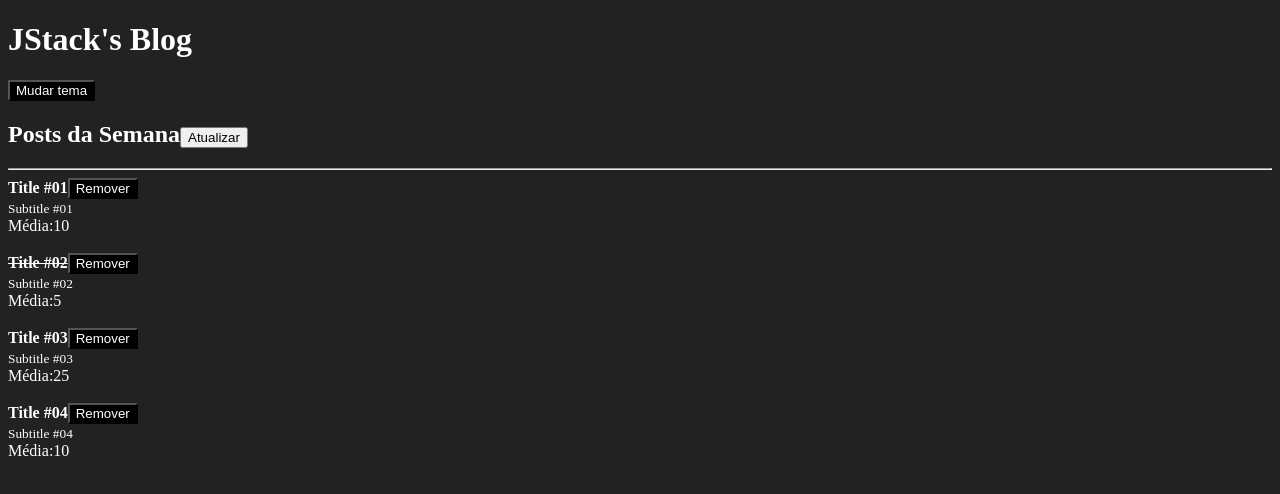
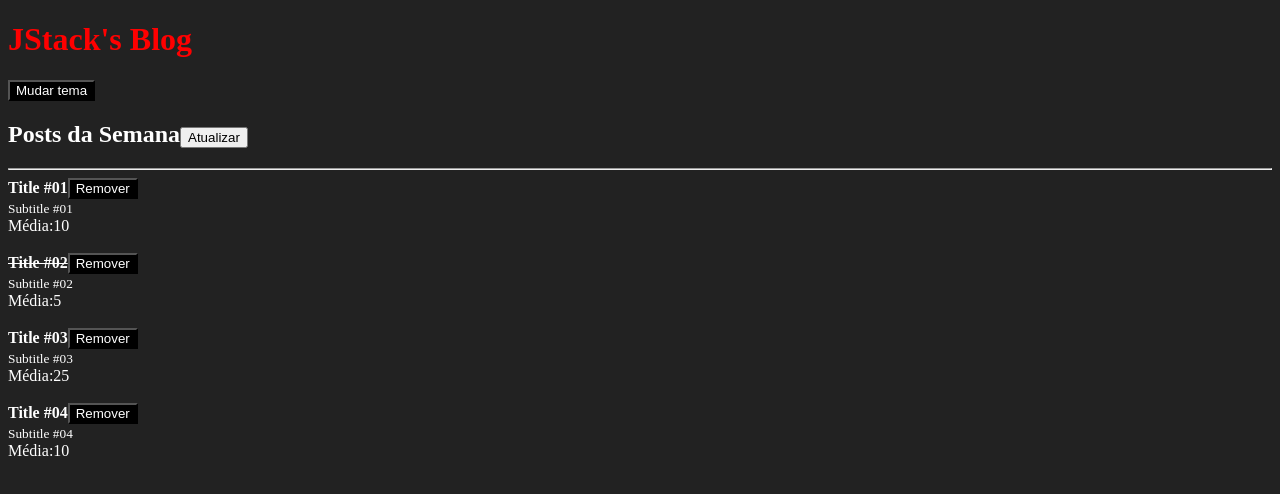
Before and after one commit to iwprogramacao/estudos-jstack, a React app in the folder react-fundamentos/: page / in a window 1280 px wide. Shown: the top 494 px of the page. Built offline with nearby package versions, Linux system fonts and the light colour scheme.

Commit message:
Utilizando CSS Modules e configs

```diff
--- a/react-fundamentos/src/App.js
+++ b/react-fundamentos/src/App.js
@@ -1,8 +1,6 @@
 import React, { useState } from 'react';
-
 import Header from './Header';
 import Post from './Post';
-
 import ThemeProvider from './ThemeContext';
 
 export default function App() {
--- /dev/null
+++ b/react-fundamentos/src/Header.css
@@ -0,0 +1,3 @@
+.title {
+  color: red;
+}
--- a/react-fundamentos/src/Header.js
+++ b/react-fundamentos/src/Header.js
@@ -2,13 +2,14 @@ import React, { useContext } from 'react';
 import PropTypes from 'prop-types';
 import Button from './Button';
 import { ThemeContext } from './ThemeContext';
+import styles from './Header.css';
 
 export default function Header({ title, children }) {
   const { onToggleTheme } = useContext(ThemeContext);
 
   return (
     <>
-      <h1>{title}</h1>
+      <h1 className={styles.title}>{title}</h1>
       <Button onClick={onToggleTheme}>Mudar tema</Button>
       {children}
     </>
--- a/react-fundamentos/src/ThemeContext.js
+++ b/react-fundamentos/src/ThemeContext.js
@@ -1,4 +1,5 @@
 import React, { useState, createContext } from 'react';
+import PropTypes from 'prop-types';
 
 export const ThemeContext = createContext('dark');
 
@@ -15,3 +16,7 @@ export default function ThemeProvider({ children }) {
     </ThemeContext.Provider>
   );
 }
+
+ThemeProvider.propTypes = {
+  children: PropTypes.node.isRequired,
+};
--- a/react-fundamentos/webpack.config.js
+++ b/react-fundamentos/webpack.config.js
@@ -24,7 +24,15 @@ module.exports = {
       },
       {
         test: /\.css$/,
-        use: ['style-loader', 'css-loader'],
+        use: [
+          'style-loader',
+          {
+            loader: 'css-loader',
+            options: {
+              modules: true,
+            },
+          },
+        ],
       },
     ],
   },
```
Also changed, not shown: react-fundamentos/.eslintrc.js.
